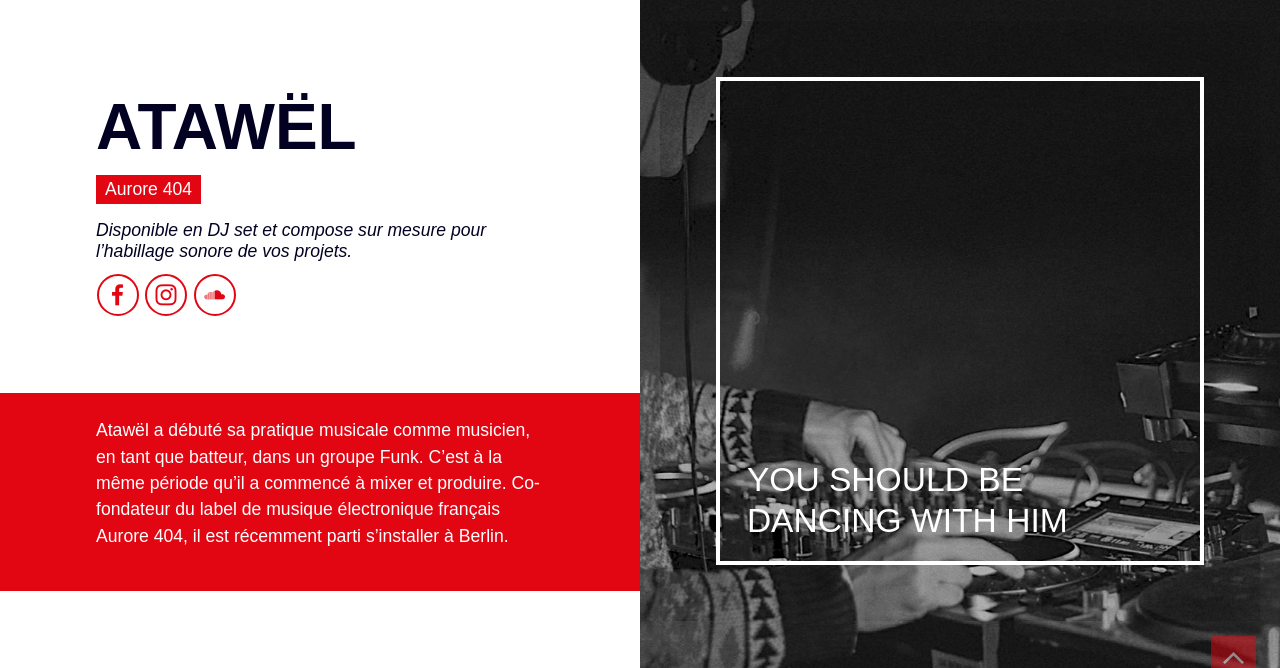
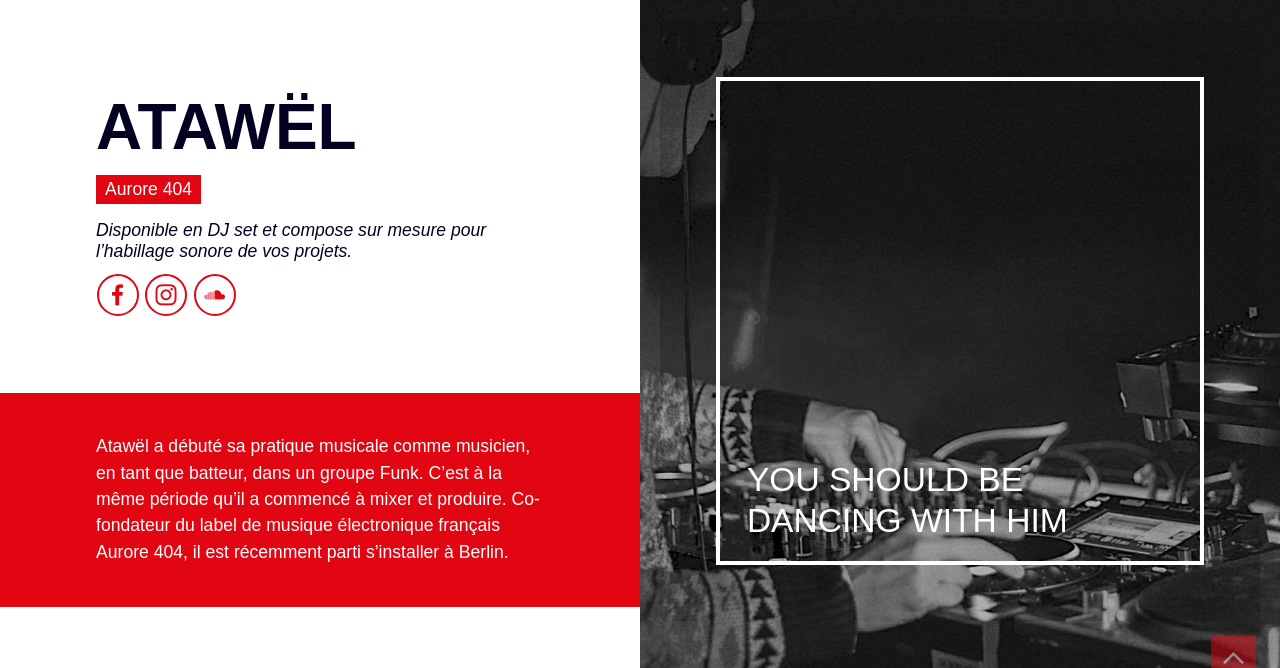
Before and after one commit to crabby-kobo/ysbd, a plain HTML site: page html/fr/atawel.html in a window 1280 px wide. Shown: the part 79-747 px from the top of the page. Drawn offline with Linux system fonts and the light colour scheme.

Commit message:
fix intro margin

```diff
--- a/assets/css/artist.scss
+++ b/assets/css/artist.scss
@@ -184,7 +184,7 @@
   .intro {
     background: var(--main);
     color: var(--white);
-    padding: 1.5em 6em;
+    padding: 2.5em 6em 1.5em 6em;
     margin-top: 3em;
   }
 
```
Also changed, not shown: assets/css/artist.css, 1 other file.
